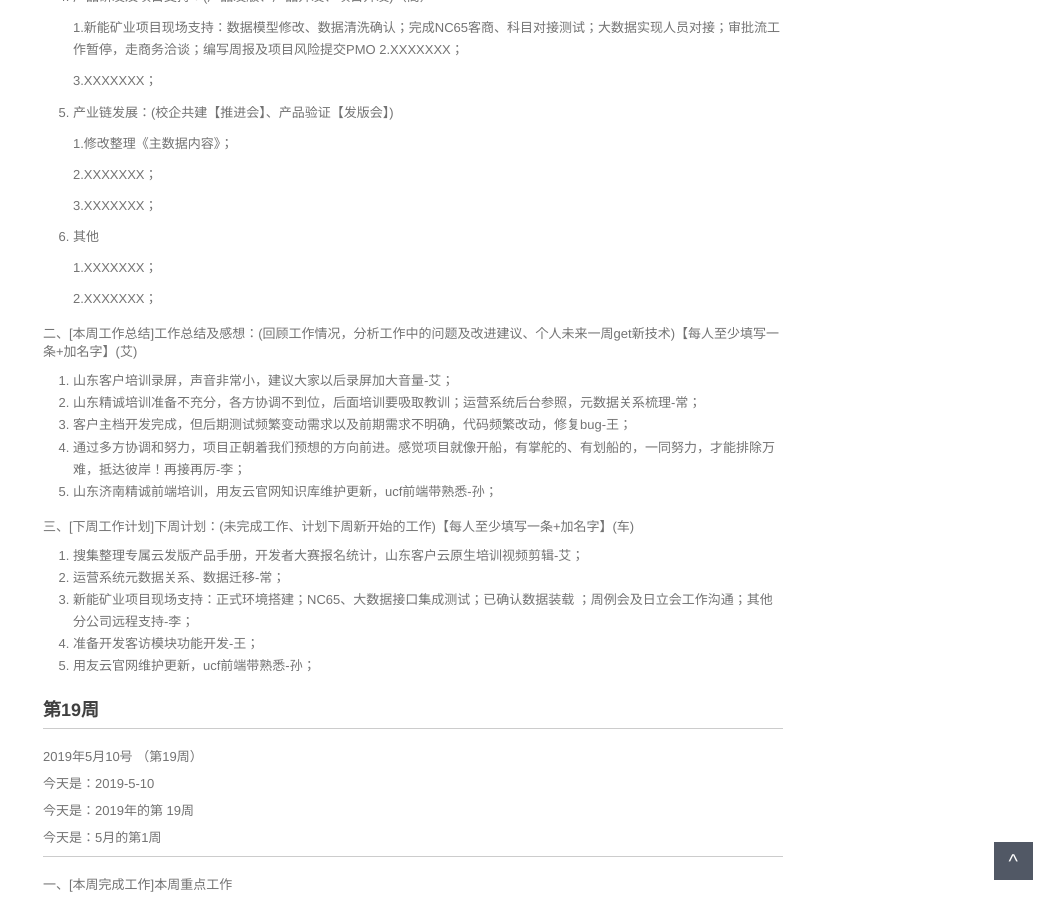
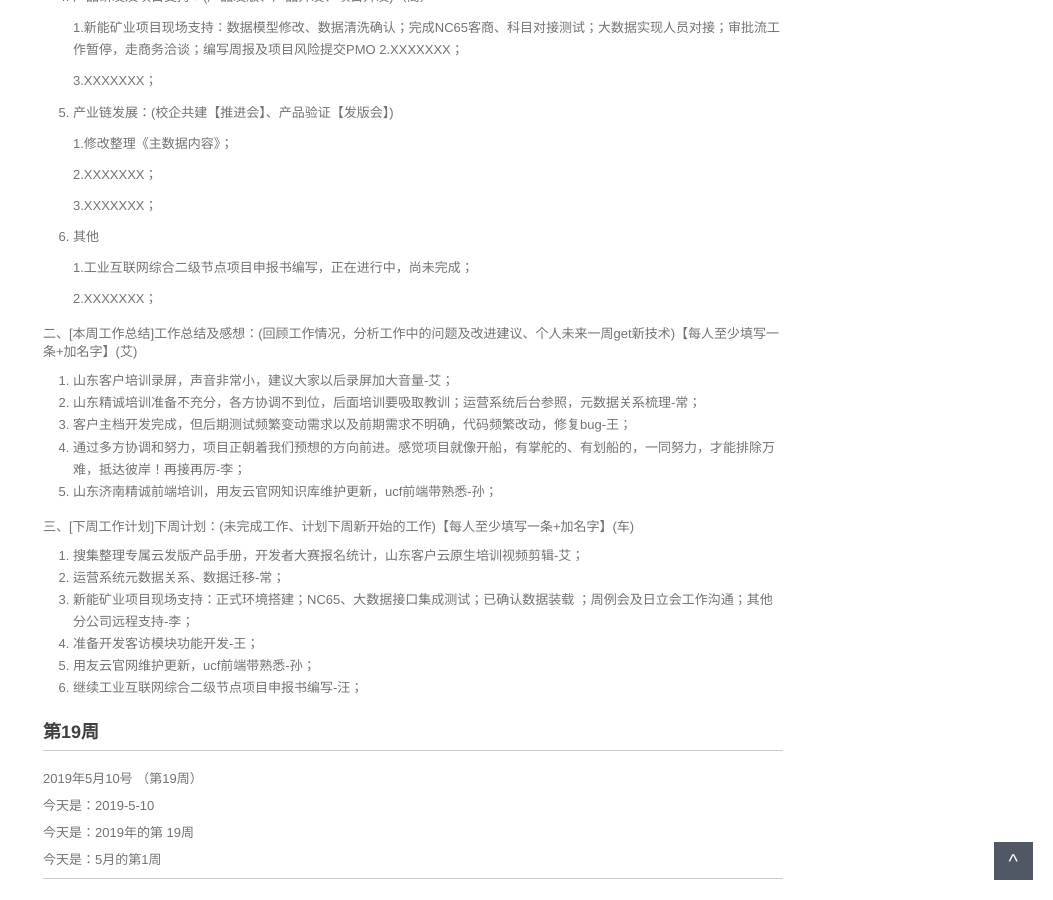
Before and after one commit to walllFlower/blog, a Jekyll site: the page built from _posts/2018-07-17-day_report_cxz.md, in a window 1280 px wide and 900 px high, scrolled down 923 px. Shown: the whole window, without its empty margins (227-1280 px from the left). Built offline with Jekyll 4.4.1, drawn with Linux system fonts in a browser that asks for light colours; comment, search, counter and statistics services are not loaded.

Commit message:
Update 2018-07-17-day_report_cxz.md

```diff
--- a/_posts/2018-07-17-day_report_cxz.md
+++ b/_posts/2018-07-17-day_report_cxz.md
@@ -64,7 +64,7 @@ categories: 技术运营工作周报
 
 6. 其他
 
-    1.XXXXXXX；
+    1.工业互联网综合二级节点项目申报书编写，正在进行中，尚未完成；
 
     2.XXXXXXX；
 
@@ -83,6 +83,7 @@ categories: 技术运营工作周报
 3. 新能矿业项目现场支持：正式环境搭建；NC65、大数据接口集成测试；已确认数据装载 ；周例会及日立会工作沟通；其他分公司远程支持-李；
 4. 准备开发客访模块功能开发-王；
 5. 用友云官网维护更新，ucf前端带熟悉-孙；
+6. 继续工业互联网综合二级节点项目申报书编写-汪；
 
 ###  第19周
 
```
